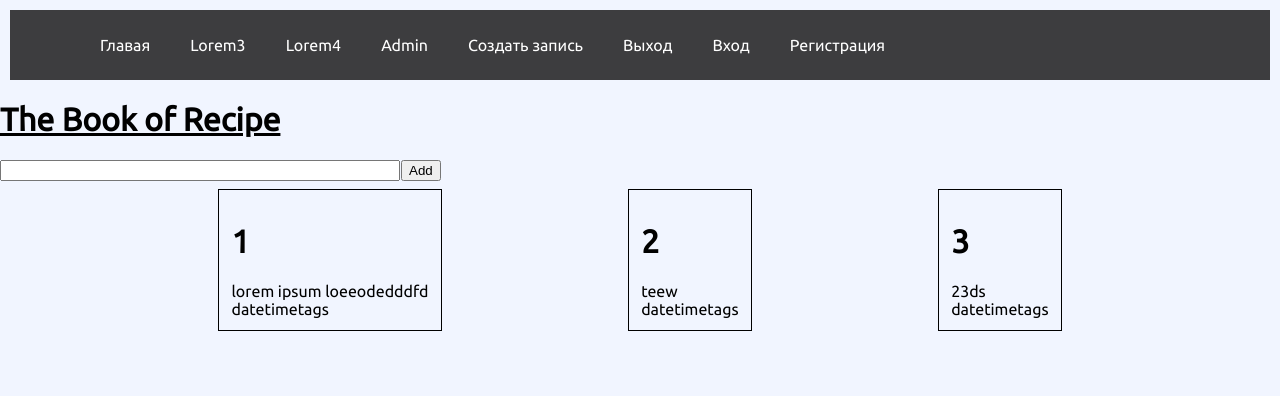
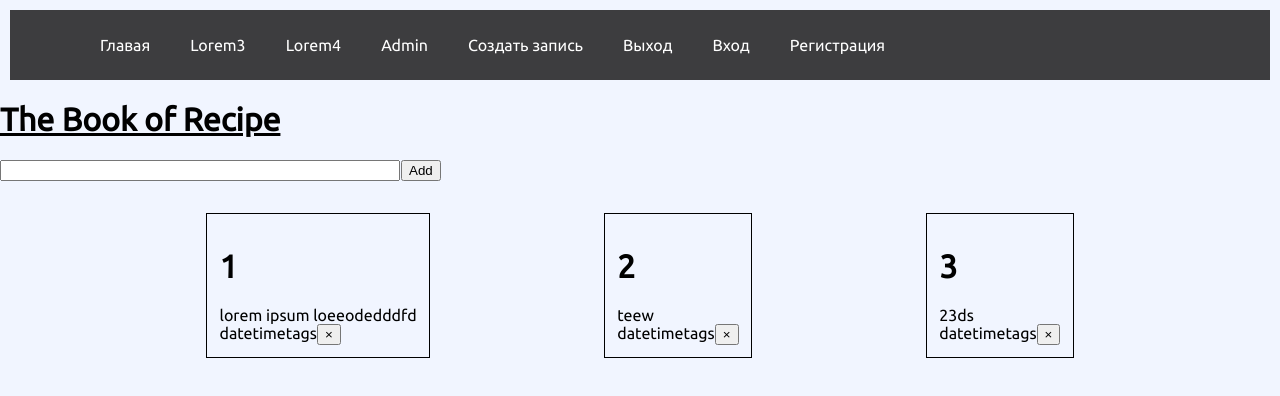
Before and after one commit to mitisit89/NoteApp, a Vue app in the folder client/: page / in a window 1280 px wide. Shown: the top 396 px of the page. Built offline with nearby package versions, Linux system fonts and the light colour scheme.

Commit message:
прогресс

```diff
--- a/client/src/components/RecipeCard.vue
+++ b/client/src/components/RecipeCard.vue
@@ -1,24 +1,31 @@
-<template >
+<template>
 	<div class="card">
-		<h1>{{item.id}}</h1>
-		<div class="card-body">{{item.title }}</div>
+		<h1>{{ item.id }}</h1>
+		<div class="card-body">{{ item.title }}</div>
 		<span class="datetime">datetime</span>
 		<span class="tags">tags</span>
+		<button class="rm-btn" v-on:click="$emit('remove-item', item.id)">
+			&times;
+		</button>
 	</div>
 </template>
 <script>
-export default {
-	props:{
-		item:{
-			type:Object,
-			require:true
+	export default {
+		props: {
+			item: {
+				type: Object,
+				require: true
+			}
 		}
-	}
-}
+	};
 </script>
 <style scoped>
-.card{
-	border: 1px solid black;
-	padding: 1%;
-}
+	.card {
+		border: 1px solid black;
+		padding: 1%;
+		margin-top: 2%;
+	}
+	.rm-bnt {
+		border-radius: 50%;
+	}
 </style>
```
